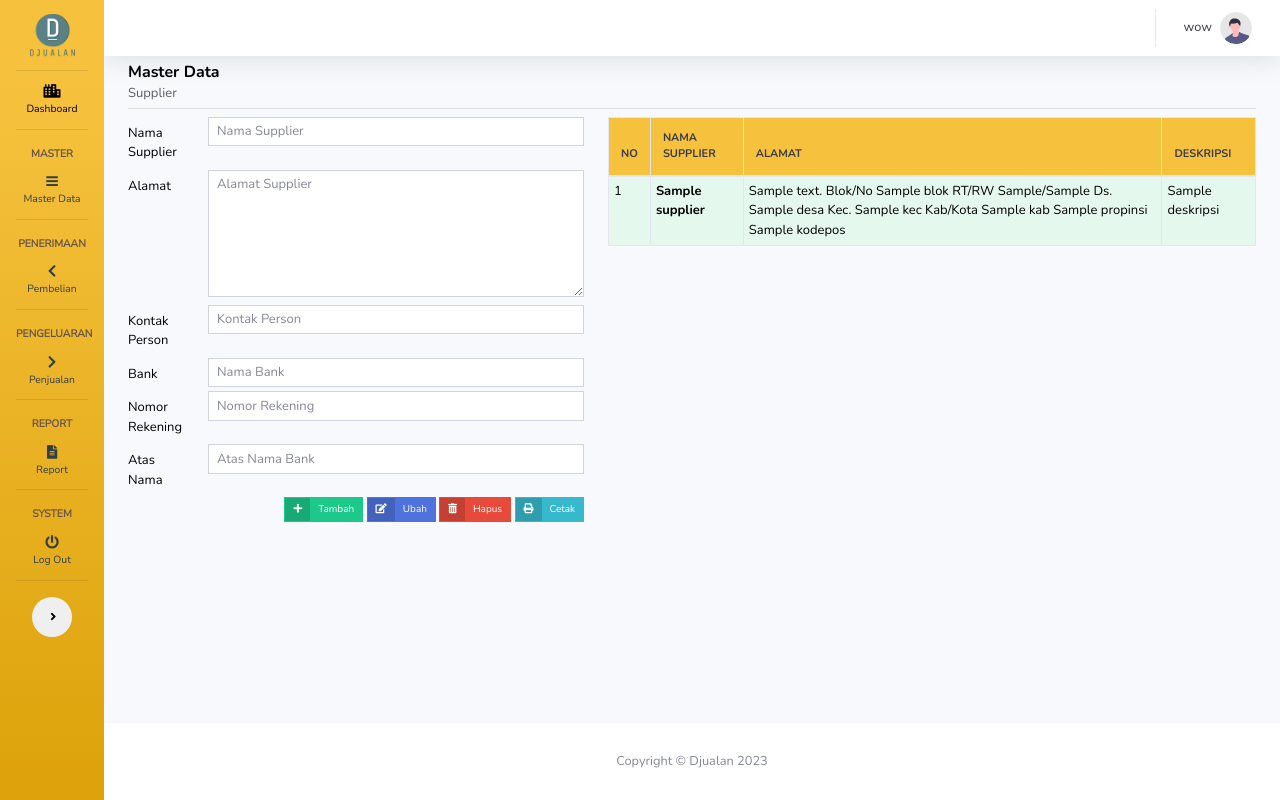
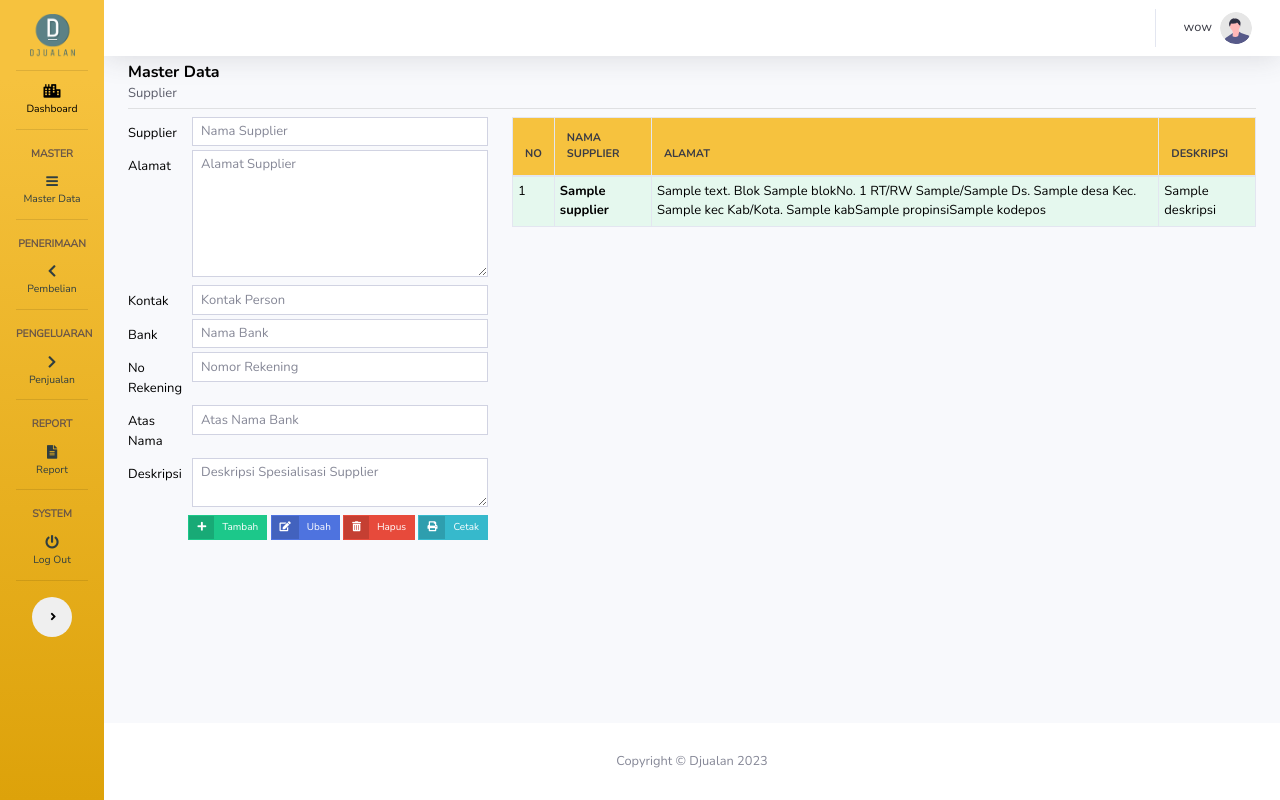
Before and after one commit to Atepasep/cobadjualan, a PHP site: the page made by application/views/page/supplier.php in a window 1280 px wide. Run offline with PHP 8.4, Linux system fonts and the light colour scheme; the template is opened without the code that fills it: most values are stand-ins (such as "Sample title", 1, 10 or a date in 2020); data that the repository does not hold is empty; some libraries are stand-ins or nearby versions; some web fonts are replaced.

Commit message:
Update form Supplier

```diff
--- a/application/views/page/supplier.php
+++ b/application/views/page/supplier.php
@@ -4,45 +4,115 @@
     <p class="katapengantar text-gray-800 mb-1">Supplier</p>
     <hr class="mb-2 mt-1">
     <div class="row">
-        <div class="col-md-5 font-kecil-13">
+        <div class="col-md-4 font-kecil-13">
             <input type="text" name="urlsimpan" id="urlsimpan" value="<?= $urlsimpan; ?>" class="hilang">
             <input type="text" name="urledit" id="urledit" value="<?= $urledit; ?>" class="hilang">
-            <form method="post" action="" name="formkategori" id="formkategori">
+            <form method="post" action="" name="formsupplier" id="formsupplier">
                 <input type="text" class="hilang" name="id" id="id">
                 <div class="form-group row mb-0">
-                    <label for="inputEmail3" class="col-sm-2 col-form-label">Nama Supplier</label>
+                    <label for="inputEmail3" class="col-sm-2 col-form-label">Supplier</label>
                     <div class="col-sm-10">
                         <input type="text" class="form-control form-control-sm flat text-gray-900 font-kecil-13" id="nama" name="nama" placeholder="Nama Supplier">
                     </div>
                 </div>
-                <div class="form-group row mb-2">
-                    <label for="inputEmail3" class="col-sm-2 col-form-label">Alamat</label>
-                    <div class="col-sm-10">
-                        <textarea class="form-control form-control-sm flat text-gray-900 font-kecil-13" rows="6" id="xalamat" name="xalamat" placeholder="Alamat Supplier"></textarea>
+                <div id="dataview">
+                    <div class="form-group row mb-2">
+                        <label for="inputEmail3" class="col-sm-2 col-form-label">Alamat</label>
+                        <div class="col-sm-10">
+                            <textarea class="form-control form-control-sm flat text-gray-900 font-kecil-13" rows="6" id="xalamat" name="xalamat" placeholder="Alamat Supplier"></textarea>
+                        </div>
+                    </div>
+                </div>
+                <div id="dataedit" class="hilang">
+                    <div class="form-group row mb-2">
+                        <label for="inputEmail3" class="col-sm-2 col-form-label">Alamat</label>
+                        <div class="col-sm-10">
+                            <textarea class="form-control form-control-sm flat text-gray-900 font-kecil-13" rows="3" id="alamat" name="alamat" placeholder="Alamat Supplier"></textarea>
+                        </div>
+                    </div>
+                    <div class="form-group row mb-0">
+                        <label for="inputEmail3" class="col-sm-2 col-form-label">Blok</label>
+                        <div class="col-sm-10">
+                            <input type="text" class="form-control form-control-sm flat text-gray-900 font-kecil-13" id="blok" name="blok" placeholder="Blok">
+                        </div>
+                    </div>
+                    <div class="form-group row mb-0">
+                        <label for="inputEmail3" class="col-sm-2 col-form-label">No</label>
+                        <div class="col-sm-10">
+                            <input type="text" class="form-control form-control-sm flat text-gray-900 font-kecil-13" id="no" name="no" placeholder="No Rumah">
+                        </div>
+                    </div>
+                    <div class="form-group row mb-0">
+                        <label for="inputEmail3" class="col-sm-2 col-form-label">RT</label>
+                        <div class="col-sm-10">
+                            <input type="text" class="form-control form-control-sm flat text-gray-900 font-kecil-13" id="rt" name="rt" placeholder="RT">
+                        </div>
+                    </div>
+                    <div class="form-group row mb-0">
+                        <label for="inputEmail3" class="col-sm-2 col-form-label">RW</label>
+                        <div class="col-sm-10">
+                            <input type="text" class="form-control form-control-sm flat text-gray-900 font-kecil-13" id="rw" name="rw" placeholder="RW">
+                        </div>
+                    </div>
+                    <div class="form-group row mb-0">
+                        <label for="inputEmail3" class="col-sm-2 col-form-label">Desa/Kelurahan</label>
+                        <div class="col-sm-10">
+                            <input type="text" class="form-control form-control-sm flat text-gray-900 font-kecil-13" id="desa" name="desa" placeholder="Desa/Kelurahan">
+                        </div>
+                    </div>
+                    <div class="form-group row mb-0">
+                        <label for="inputEmail3" class="col-sm-2 col-form-label">Kecamatan</label>
+                        <div class="col-sm-10">
+                            <input type="text" class="form-control form-control-sm flat text-gray-900 font-kecil-13" id="kec" name="kec" placeholder="Kecamatan">
+                        </div>
+                    </div>
+                    <div class="form-group row mb-0">
+                        <label for="inputEmail3" class="col-sm-2 col-form-label">Kab/Kota</label>
+                        <div class="col-sm-10">
+                            <input type="text" class="form-control form-control-sm flat text-gray-900 font-kecil-13" id="kab" name="kab" placeholder="Kabupaten / Kota">
+                        </div>
+                    </div>
+                    <div class="form-group row mb-0">
+                        <label for="inputEmail3" class="col-sm-2 col-form-label">Kodepos</label>
+                        <div class="col-sm-10">
+                            <input type="text" class="form-control form-control-sm flat text-gray-900 font-kecil-13" id="kodepos" name="kodepos" placeholder="Kodepos">
+                        </div>
+                    </div>
+                    <div class="form-group row mb-0">
+                        <label for="inputEmail3" class="col-sm-2 col-form-label">Telp</label>
+                        <div class="col-sm-10">
+                            <input type="text" class="form-control form-control-sm flat text-gray-900 font-kecil-13" id="telp" name="telp" placeholder="Telepon">
+                        </div>
                     </div>
                 </div>
                 <div class="form-group row mb-0">
-                    <label for="inputEmail3" class="col-sm-2 col-form-label">Kontak Person</label>
+                    <label for="inputEmail3" class="col-sm-2 col-form-label">Kontak</label>
                     <div class="col-sm-10">
-                        <input type="text" class="form-control form-control-sm flat text-gray-900 font-kecil-13" id="xkontak" name="xkontak" placeholder="Kontak Person">
+                        <input type="text" class="form-control form-control-sm flat text-gray-900 font-kecil-13" id="cp" name="cp" placeholder="Kontak Person">
                     </div>
                 </div>
                 <div class="form-group row mb-0">
                     <label for="inputEmail3" class="col-sm-2 col-form-label">Bank</label>
                     <div class="col-sm-10">
-                        <input type="text" class="form-control form-control-sm flat text-gray-900 font-kecil-13" id="xbank" name="xbank" placeholder="Nama Bank">
+                        <input type="text" class="form-control form-control-sm flat text-gray-900 font-kecil-13" id="bank" name="bank" placeholder="Nama Bank">
                     </div>
                 </div>
                 <div class="form-group row mb-0">
-                    <label for="inputEmail3" class="col-sm-2 col-form-label">Nomor Rekening</label>
+                    <label for="inputEmail3" class="col-sm-2 col-form-label">No Rekening</label>
                     <div class="col-sm-10">
-                        <input type="text" class="form-control form-control-sm flat text-gray-900 font-kecil-13" id="xnorek" name="xnorek" placeholder="Nomor Rekening">
+                        <input type="text" class="form-control form-control-sm flat text-gray-900 font-kecil-13" id="norek" name="norek" placeholder="Nomor Rekening">
                     </div>
                 </div>
                 <div class="form-group row mb-0">
                     <label for="inputEmail3" class="col-sm-2 col-form-label">Atas Nama</label>
                     <div class="col-sm-10">
-                        <input type="text" class="form-control form-control-sm flat text-gray-900 font-kecil-13" id="xanbank" name="xanbank" placeholder="Atas Nama Bank">
+                        <input type="text" class="form-control form-control-sm flat text-gray-900 font-kecil-13" id="anbank" name="anbank" placeholder="Atas Nama Bank">
+                    </div>
+                </div>
+                <div class="form-group row mb-2">
+                    <label for="inputEmail3" class="col-sm-2 col-form-label">Deskripsi</label>
+                    <div class="col-sm-10">
+                        <textarea class="form-control form-control-sm flat text-gray-900 font-kecil-13" rows="2" id="deskripsi" name="deskripsi" placeholder="Deskripsi Spesialisasi Supplier"></textarea>
                     </div>
                 </div>
             </form>
@@ -87,7 +157,7 @@
                 </div>
             </div>
         </div>
-        <div class="col-md-7">
+        <div class="col-md-8">
             <table class="table table-bordered" id="tabelku">
                 <thead class="bg-warning text-gray-900">
                     <tr>
@@ -111,12 +181,20 @@
                                     $aktif = '';
                                 }
                             }
+                            $alamat = $datasupplier['alamat'] != null ? $datasupplier['alamat'] : ' ';
+                            $alamat .= $datasupplier['blok'] != null ? ' Blok '.$datasupplier['blok'] : ' ';
+                            $alamat .= $datasupplier['no'] != null ? 'No. '.$datasupplier['no'] : ' ';
+                            $alamat .= ' RT/RW '.$datasupplier['rt'].'/'.$datasupplier['rw'];
+                            $alamat .= $datasupplier['desa'] != null ? ' Ds. '.$datasupplier['desa'] : ' ';
+                            $alamat .= $datasupplier['kec'] != null ? ' Kec. '.$datasupplier['kec'] : ' ';
+                            $alamat .= $datasupplier['kab'] != null ? ' Kab/Kota. '.$datasupplier['kab'] : ' ';
+                            $alamat .= $datasupplier['propinsi'] != null ? $datasupplier['propinsi'] : ' ';
+                            $alamat .= $datasupplier['kodepos'] != null ? $datasupplier['kodepos'] : ' ';
                         ?>
                         <tr rel="<?= $datasupplier['id'] ?>" class="<?= $aktif; ?>">
                             <td><?= $no; ?></td>
                             <td style="font-weight: 700;"><?= $datasupplier['nama']; ?></td>
-                            <td><?= $datasupplier['alamat'].' Blok/No '.$datasupplier['blok'].' RT/RW '.$datasupplier['rt'].'/'.$datasupplier['rw'].' Ds. '.$datasupplier['desa'].
-                            ' Kec. '.$datasupplier['kec'].' Kab/Kota '.$datasupplier['kab'].' '.$datasupplier['propinsi'].' '.$datasupplier['kodepos']; ?></td>
+                            <td><?= $alamat ?></td>
                             <td><?= $datasupplier['deskripsi']; ?></td>
                         </tr>
                     <?php }}else{ ?>
```
Also changed, not shown: application/models/Msupplier.php (+10 -6 lines), assets/js/jssupplier.js (+102 -44 lines).
